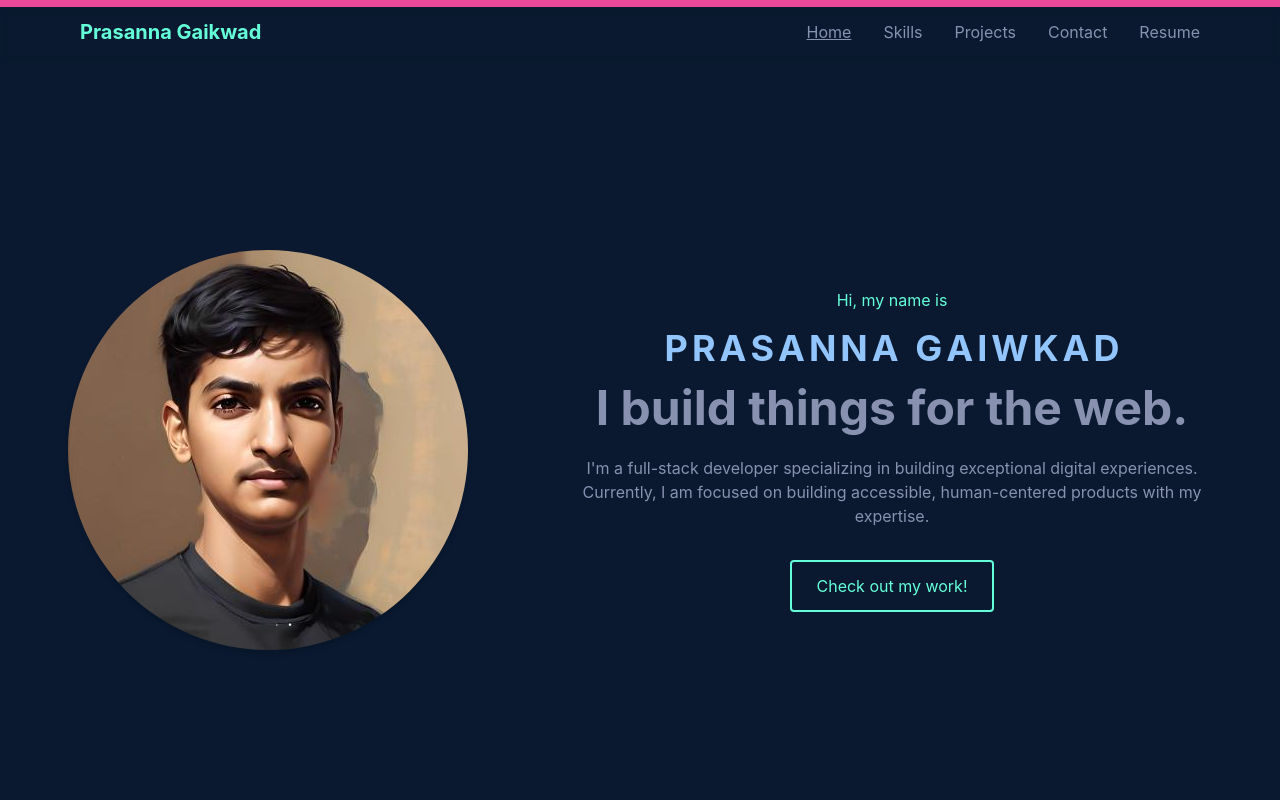
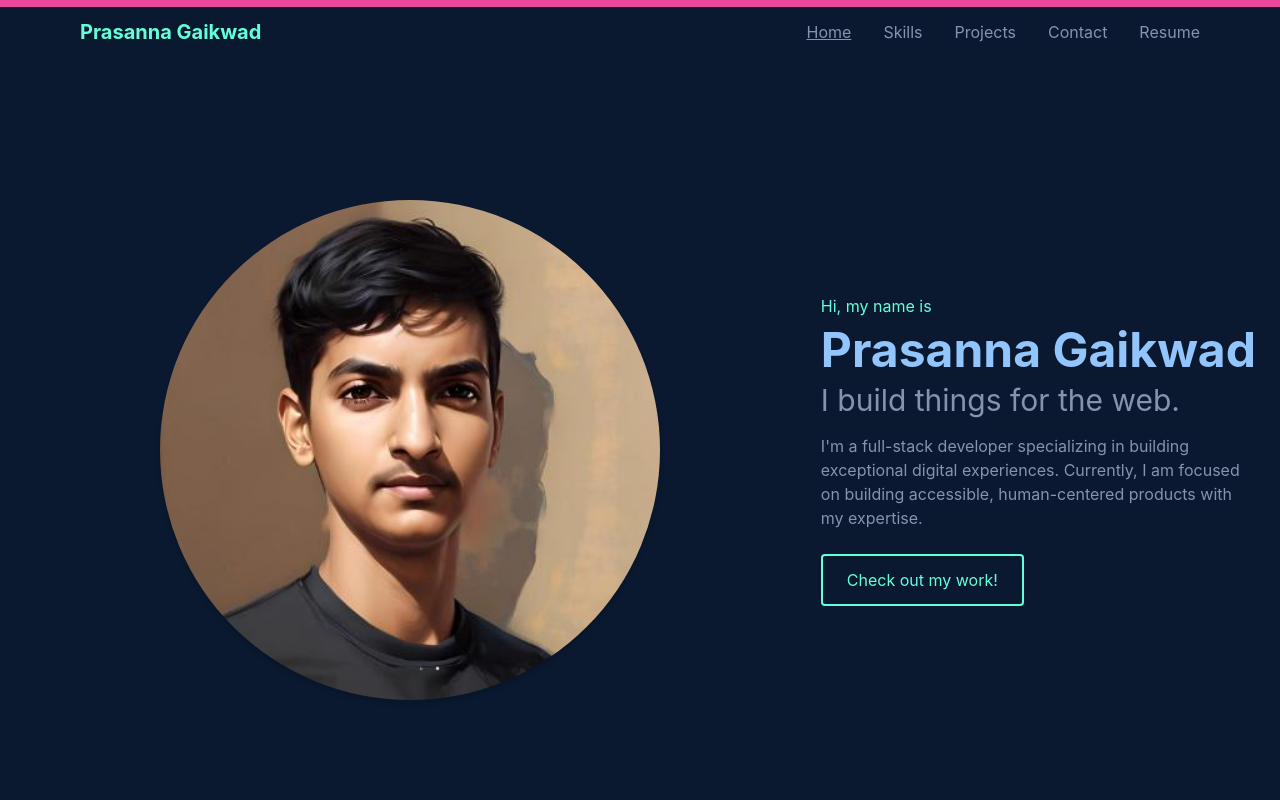
Before and after one commit to Prasanna018/Prasanna_Gaikwad_Portfolio, a React (Vite) app: page / in a window 1280 px wide. Shown: the top 800 px of the page. Built offline with nearby package versions, Linux system fonts and the light colour scheme; what cursor-effects would draw is missing.

Commit message:
home page changes

```diff
--- a/src/components/Home.jsx
+++ b/src/components/Home.jsx
@@ -1,68 +1,58 @@
 import { motion } from 'framer-motion';
 import { Link } from 'react-scroll';
 import React from 'react';
-import logo from '../assets/logo.jpg'
+import logo from '../assets/logo.jpg';
+
 const Home = () => {
+  return (
+    <section
+      id="home"
+      className="pt-[100px] min-h-screen flex flex-col sm:flex-row items-center justify-center px-6 text-center"
+    >
+      {/* Full-Width Logo Image */}
+      <div className="mb-6 sm:mb-0 sm:mr-6 w-full flex justify-center">
+        <img
+          className="rounded-full shadow-md w-full max-w-[500px]"
+          src={logo}
+          alt="Profile Logo"
+        />
+      </div>
 
-  const text = "PRASANNA GAIWKAD".split("");
-  return (
-    <section id="home" className="pt-[100px] min-h-screen flex items-center sm:justify-around  px-4 lg:flex-row flex-col md:flex-col sm:flex-col text-center">
-
-      <div className='m-4'>
-        <img className='rounded-[50%] shadow-md' src={logo}></img>
-
-      </div>
-      <div className="flex justify-center items-center text-center">
+      {/* Text Content */}
+      <div className="flex flex-col items-center sm:items-start text-center sm:text-left">
         <motion.div
           initial={{ opacity: 0, y: 20 }}
           animate={{ opacity: 1, y: 0 }}
           transition={{ duration: 0.5 }}
         >
-          <p className="text-secondary mb-4">Hi, my name is</p>
-          <h1 className="text-5xl md:text-6xl font-extra text-textPrimary mb-4">
-            <motion.div
-              className="text-4xl font-bold text-blue-300 flex  justify-center items-center text-center space-x-1"
-              initial="rest"
-              whileHover="hover"
+          <p className="text-secondary mb-2 text-sm sm:text-base">Hi, my name is</p>
+
+          {/* Animated Name (Prevent Line Break) */}
+          <h1 className="text-3xl sm:text-4xl md:text-5xl font-bold text-textPrimary mb-2 whitespace-nowrap">
+            <motion.span
+              className="text-blue-300"
+              initial={{ opacity: 0 }}
+              animate={{ opacity: 1 }}
+              transition={{ duration: 0.8 }}
             >
-              {text.map((char, index) => (
-                <motion.span
-                  key={index}
-                  className="inline-block"
-                  variants={{
-                    rest: { y: 0, transition: { duration: 0.3 } },
-                    hover: {
-                      y: [0, -10, 0], // Creates a wave-like bounce
-                      transition: {
-                        duration: 0.5,
-                        ease: "easeInOut",
-                        delay: index * 0.1, // Adds delay for each letter
-                      },
-                    },
-                  }}
-                >
-                  {char === " " ? "\u00A0" : char}
-                </motion.span>
-              ))}
-            </motion.div>
+              Prasanna Gaikwad
+            </motion.span>
           </h1>
-          <h2 className="text-4xl md:text-5xl font-bold text-textSecondary mb-6">
+
+          <h2 className="text-lg sm:text-2xl md:text-3xl text-textSecondary mb-4">
             I build things for the web.
           </h2>
-          <p className="text-textSecondary max-w-2xl mb-8">
+
+          <p className="text-textSecondary max-w-lg text-sm sm:text-base mb-6">
             I'm a full-stack developer specializing in building exceptional digital experiences.
             Currently, I am focused on building accessible, human-centered products with my expertise.
           </p>
-          <Link
-            to="projects"
-            smooth={true}
-            duration={500}
-            className="inline-block"
-          >
+
+          <Link to="projects" smooth={true} duration={500} className="inline-block">
             <motion.button
               whileHover={{ scale: 1.05 }}
               whileTap={{ scale: 0.95 }}
-              className="border-2 border-secondary text-secondary px-6 py-3 rounded hover:bg-secondary/10"
+              className="border-2 border-secondary text-secondary px-5 py-2 sm:px-6 sm:py-3 rounded hover:bg-secondary/10 text-sm sm:text-base"
             >
               Check out my work!
             </motion.button>
```
